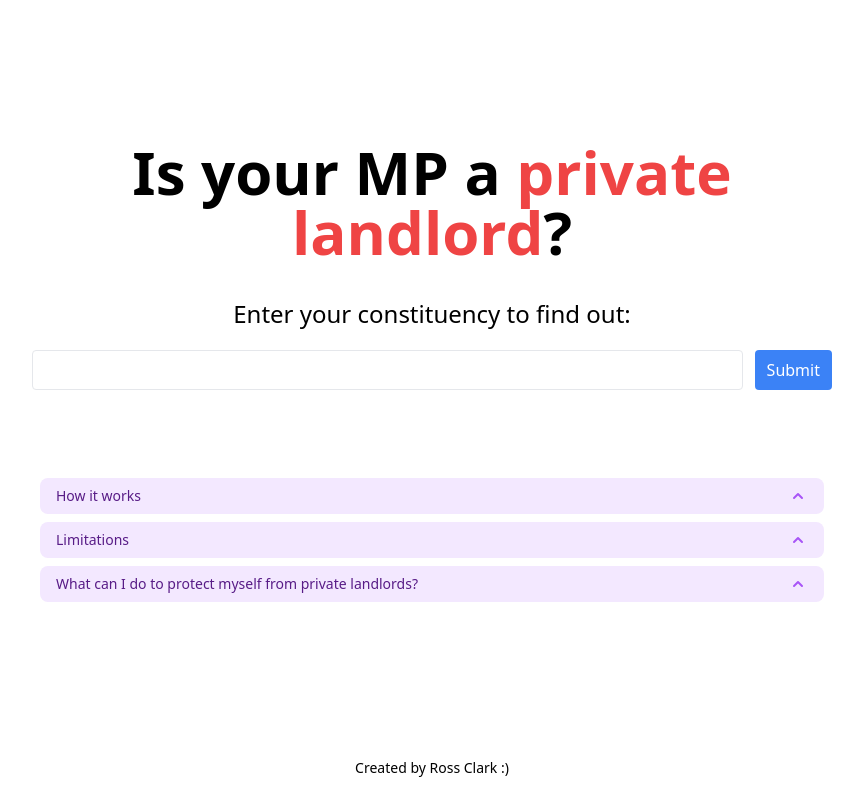
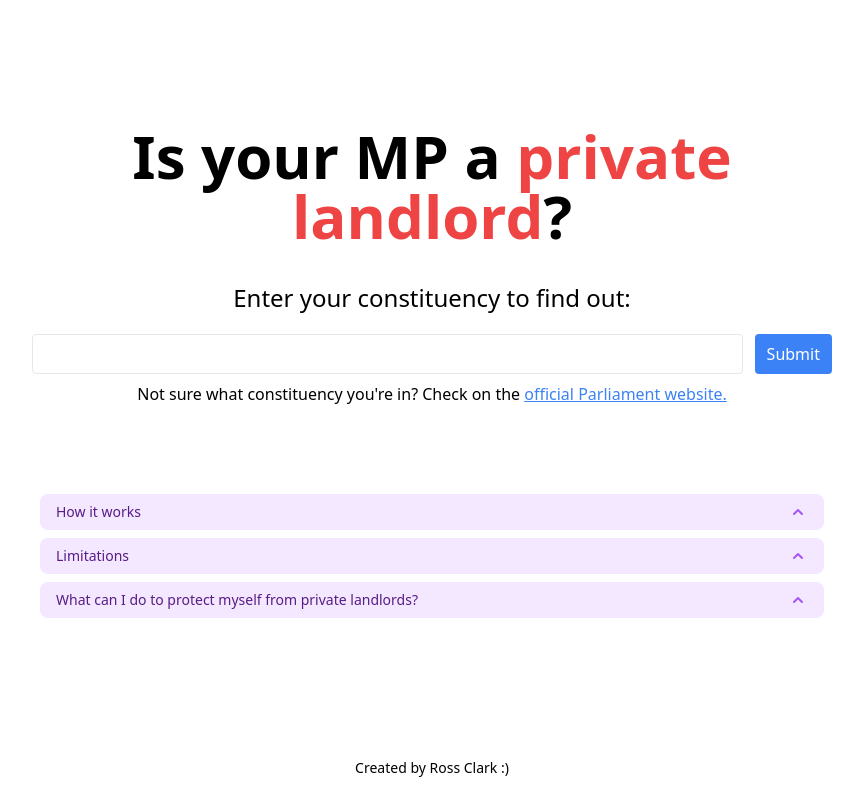
Before and after one commit to rosscee98/is-your-mp-a-landlord, a Next.js app: page / in a window 1280 px wide. Shown: the whole page, without its empty margins (208-1071 px from the left). Built offline with nearby package versions, Linux system fonts and the light colour scheme.

Commit message:
add constituency finder link

```diff
--- a/pages/index.tsx
+++ b/pages/index.tsx
@@ -95,12 +95,25 @@ const Home: NextPage = () => {
       <main className="flex flex-1 flex-col items-center justify-center px-20 text-center md:w-9/12">
         {!showSearch && <BackButton setShowSearch={setShowSearch} />}
         {showSearch && (
+          <>
             <SearchView
               handleUserSubmit={handleUserSubmit}
               handleUserInput={handleUserInput}
               isError={isError}
               constituencyNameSuggestions={constituencyNameSuggestions}
             />
+            <p className="mt-2">
+              Not sure what constituency you&apos;re in? Check on the{" "}
+              <a
+                href="https://members.parliament.uk/constituencies"
+                target="_blank"
+                className="text-blue-500 underline"
+                rel="noreferrer"
+              >
+                official Parliament website.
+              </a>
+            </p>
+          </>
         )}
         {!showSearch && isLandlord && <IsLandlordView />}
         {!showSearch && !isLandlord && <IsNotLandlordView />}
```
Lines whose indentation alone changed are shown as unchanged.
